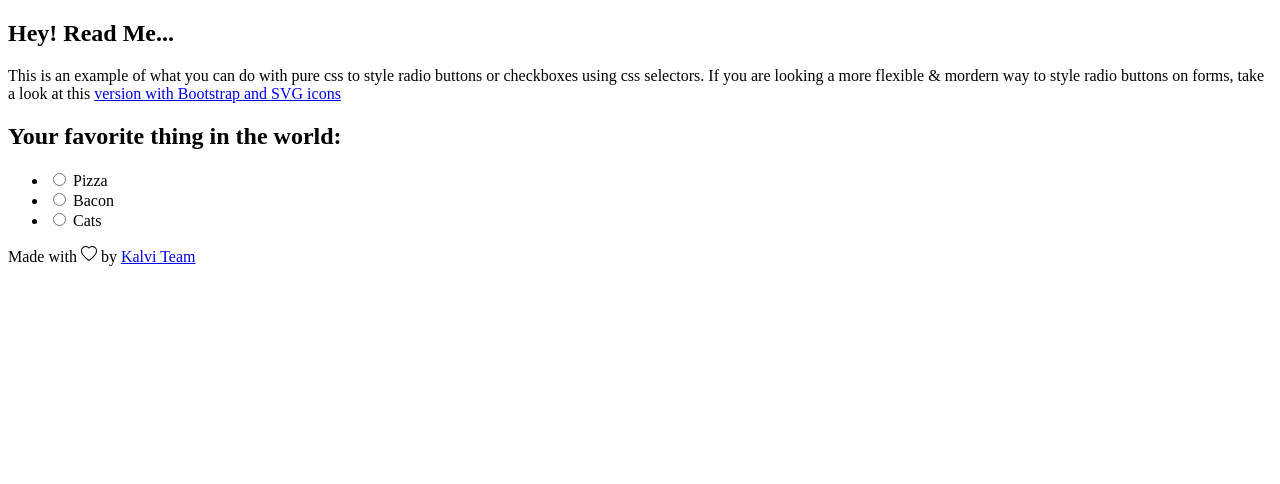
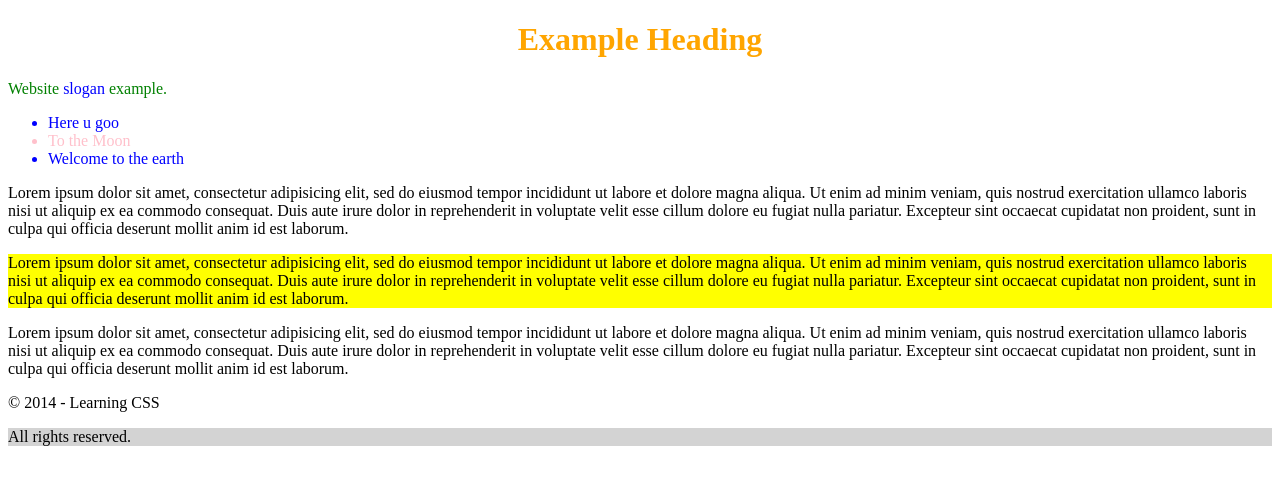
Before and after one commit to srujan-here/Kalvi_Internship_projects, a plain HTML site: page css_selectors/index.html in a window 1280 px wide. Drawn offline with Linux system fonts and the light colour scheme.

Commit message:
modified css selectors

```diff
--- a/css_selectors/index.html
+++ b/css_selectors/index.html
@@ -4,47 +4,29 @@
     <meta charset="UTF-8">
     <meta http-equiv="X-UA-Compatible" content="IE=edge">
     <meta name="viewport" content="width=device-width, initial-scale=1.0">
-    <title>Selectors
-    </title>
+    <title>Css selectors</title>
+    <link rel="stylesheet" href="styles/index.css">
 </head>
 <body>
-    <div class="alert">
-        <h2>Hey! Read Me...</h2>
-        <p>This is an example of what you can do with pure css to style radio buttons or checkboxes using css selectors. If you are looking a more flexible & mordern way to style radio buttons on forms, take a look at this <a target="_blank"  href="https://icons.getbootstrap.com/" title="SVG radio buttons">version with Bootstrap and SVG icons</a></p>
-      </div>
+    <header>
+        <h1>Example Heading</h1>
+        <p>Website <span>slogan</span> example.</p>
+      </header>
+      <ul>
+          <li>Here u goo</li>
+          <li id="lione">To the Moon</li>
+          <li>Welcome to the earth</li>
+      </ul>
 
-      <div class="container">
+      <p>Lorem ipsum dolor sit amet, consectetur adipisicing elit, sed do eiusmod tempor incididunt ut labore et dolore magna aliqua. Ut enim ad minim veniam, quis nostrud exercitation ullamco laboris nisi ut aliquip ex ea commodo consequat. Duis aute irure dolor in reprehenderit in voluptate velit esse cillum dolore eu fugiat nulla pariatur. Excepteur sint occaecat cupidatat non proident, sunt in culpa qui officia deserunt mollit anim id est laborum.</p>
 
-        <h2>Your favorite thing in the world:</h2>
+      <p class="highlight">Lorem ipsum dolor sit amet, consectetur adipisicing elit, sed do eiusmod tempor incididunt ut labore et dolore magna aliqua. Ut enim ad minim veniam, quis nostrud exercitation ullamco laboris nisi ut aliquip ex ea commodo consequat. Duis aute irure dolor in reprehenderit in voluptate velit esse cillum dolore eu fugiat nulla pariatur. Excepteur sint occaecat cupidatat non proident, sunt in culpa qui officia deserunt mollit anim id est laborum.</p>
 
-        <ul>
-        <li>
-          <input type="radio" id="f-option" name="selector">
-          <label for="f-option">Pizza</label>
+      <p>Lorem ipsum dolor sit amet, consectetur adipisicing elit, sed do eiusmod tempor incididunt ut labore et dolore magna aliqua. Ut enim ad minim veniam, quis nostrud exercitation ullamco laboris nisi ut aliquip ex ea commodo consequat. Duis aute irure dolor in reprehenderit in voluptate velit esse cillum dolore eu fugiat nulla pariatur. Excepteur sint occaecat cupidatat non proident, sunt in culpa qui officia deserunt mollit anim id est laborum.</p>
 
-          <div class="check"></div>
-        </li>
-
-        <li>
-          <input type="radio" id="s-option" name="selector">
-          <label for="s-option">Bacon</label>
-
-          <div class="check"><div class="inside"></div></div>
-        </li>
-
-        <li>
-          <input type="radio" id="t-option" name="selector">
-          <label for="t-option">Cats</label>
-
-          <div class="check"><div class="inside"></div></div>
-        </li>
-      </ul>
-      </div>
-
-      <div id="signature">
-        <p>Made with <svg xmlns="http://www.w3.org/2000/svg" class="sveg" width="16" height="16" fill="currentColor" class="bi bi-heart" viewBox="0 0 16 16">
-            <path d="m8 2.748-.717-.737C5.6.281 2.514.878 1.4 3.053c-.523 1.023-.641 2.5.314 4.385.92 1.815 2.834 3.989 6.286 6.357 3.452-2.368 5.365-4.542 6.286-6.357.955-1.886.838-3.362.314-4.385C13.486.878 10.4.28 8.717 2.01L8 2.748zM8 15C-7.333 4.868 3.279-3.04 7.824 1.143c.06.055.119.112.176.171a3.12 3.12 0 0 1 .176-.17C12.72-3.042 23.333 4.867 8 15z"/>
-          </svg> by <a href="#">Kalvi Team</a><i class="much-heart"></i> </p>
-      </div>
+      <footer>
+        <p>&copy; 2014 - Learning CSS</p>
+        <p class="highlight">All rights reserved.</p>
+      </footer>
 </body>
 </html>
--- a/css_selectors/styles/index-1.css
+++ /dev/null
@@ -1,191 +0,0 @@
-@import url('https://fonts.googleapis.com/css?family=Lato');
-
-body, html{
-  height: 100%;
-  background: #222222;
-  font-family: 'Lato', sans-serif;
-}
-
-.container{
-  display: block;
-  position: relative;
-  margin: 40px auto;
-  height: auto;
-  width: 500px;
-  padding: 20px;
-}
-
-h2 {
-  color: #AAAAAA;
-}
-
-.container ul{
-  list-style: none;
-  margin: 0;
-  padding: 0;
-  overflow: auto;
-}
-
-ul li{
-  color: #AAAAAA;
-  display: block;
-  position: relative;
-  float: left;
-  width: 100%;
-  height: 100px;
-  border-bottom: 1px solid #333;
-}
-
-ul li input[type=radio]{
-  position: absolute;
-  visibility: hidden;
-}
-
-ul li label{
-  display: block;
-  position: relative;
-  font-weight: 300;
-  font-size: 1.35em;
-  padding: 25px 25px 25px 80px;
-  margin: 10px auto;
-  height: 30px;
-  z-index: 9;
-  cursor: pointer;
-  -webkit-transition: all 0.25s linear;
-
-
-}
-
-ul li:hover label{
-  color: #FFFFFF;
-}
-
-ul li .check{
-  display: block;
-  position: absolute;
-  border: 5px solid #AAAAAA;
-  border-radius: 100%;
-  height: 25px;
-  width: 25px;
-  top: 30px;
-  left: 20px;
-  z-index: 5;
-  transition: border .25s linear;
-  -webkit-transition: border .25s linear;
-}
-
-ul li:hover .check {
-  border: 5px solid #FFFFFF;
-}
-
-ul li .check::before {
-  display: block;
-  position: absolute;
-  content: '';
-  border-radius: 100%;
-  height: 15px;
-  width: 15px;
-  top: 5px;
-  left: 5px;
-  margin: auto;
-  transition: background 0.25s linear;
-  -webkit-transition: background 0.25s linear;
-}
-
-input[type=radio]:checked ~ .check {
-  border: 5px solid #0DFF92;
-}
-
-input[type=radio]:checked ~ .check::before{
-  background: #0DFF92;
-}
-.sveg{
-   margin: 4px 0px 0px 0px;
-}
-
-input[type=radio]:checked ~ label{
-  color: #0DFF92;
-}
-
-#signature {
-  margin: 10px auto;
-  padding: 10px 0;
-  width: 100%;
-}
-
-#signature p{
-  text-align: center;
-  font-family: Helvetica, Arial, Sans-Serif;
-  font-size: 0.85em;
-  color: #AAAAAA;
-}
-
-#signature .much-heart{
-  display: inline-block;
-  position: relative;
-  margin: 0 4px 0 6px;
-  height: 10px;
-  width: 10px;
-  background: #AC1D3F;
-  border-radius: 4px;
-  -ms-transform: rotate(45deg);
-    -webkit-transform: rotate(45deg);
-    transform: rotate(45deg);
-}
-
-#signature .much-heart::before,
-#signature .much-heart::after {
-    display: block;
-  content: '';
-  position: absolute;
-  margin: auto;
-  height: 10px;
-  width: 10px;
-  border-radius: 5px;
-  background: #AC1D3F;
-  top: -4px;
-}
-
-#signature .much-heart::after {
-  bottom: 0;
-  top: auto;
-  left: -4px;
-}
-
-#signature a {
-  color: #AAAAAA;
-  text-decoration: none;
-  font-weight: bold;
-}
-
-
-/* Styles for alert...
-by the way it is so weird when you look at your code a couple of years after you wrote it XD */
-
-.alert {
-  box-sizing: border-box;
-  background-color: #BDFFE1;
-  width: 100%;
-  position: relative;
-  top: 0;
-  left: 0;
-  z-index: 300;
-  padding: 20px 40px;
-  color: #333;
-}
-
-.alert h2 {
-  font-size: 22px;
-  color: #232323;
-  margin-top: 0;
-}
-
-.alert p {
-  line-height: 1.6em;
-  font-size:18px;
-}
-
-.alert a {
-  color: #232323;
-  font-weight: bold;
-}
--- /dev/null
+++ b/css_selectors/styles/index.css
@@ -0,0 +1,29 @@
+/* h1 selector */
+h1 {
+    color: orange;
+    text-align: center;
+  }
+
+  header p {
+    color: green;
+  }
+  /* List selectors */
+
+  ul{
+      color:blue
+  }
+  /* id selector */
+  #lione{
+      color:pink;
+  }
+  header p span {
+    color: blue;
+  }
+  /* class selector */
+  .highlight {
+    background-color: yellow;
+  }
+
+  footer .highlight {
+    background-color: LightGray;
+  }
```
Also changed, not shown: Cascade and inheritance/cascading-1.html (+1 -0 lines), Cascade and inheritance/cascading-2.html (+1 -0 lines), css_selectors/main.html (deleted, +0 -51 lines).
